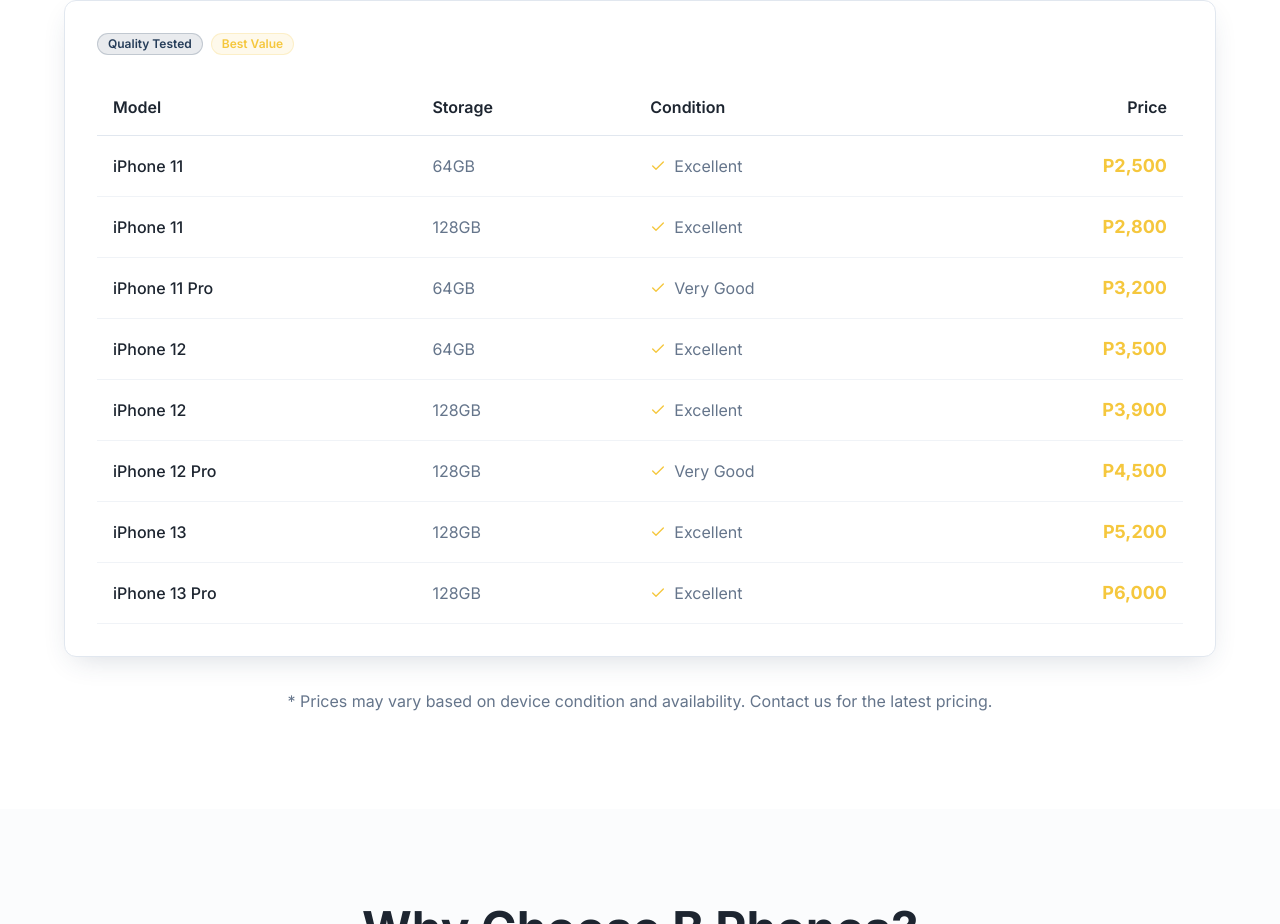
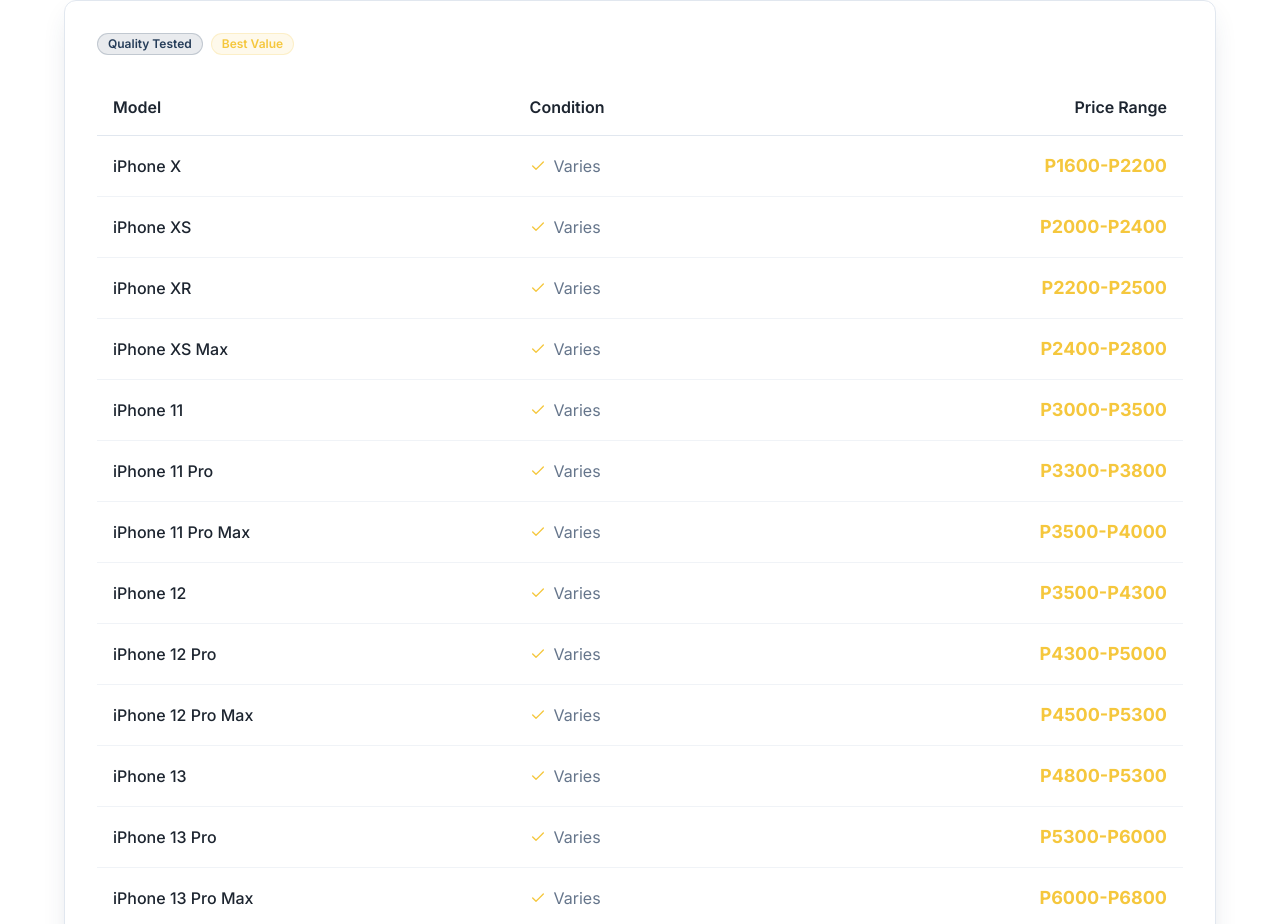
Before and after one commit to phemelogc/botswana-iphone-hub, a React (Vite) app: page / in a window 1280 px wide. Shown: the part 1876-2800 px from the top of the page. Built offline with nearby package versions, Linux system fonts and the light colour scheme; the HTML template or start-up script is replaced by a standard one.

Commit message:
updated price lists

```diff
--- a/src/components/PricingSection.tsx
+++ b/src/components/PricingSection.tsx
@@ -5,25 +5,83 @@ import { Badge } from "@/components/ui/badge";
 import { Check } from "lucide-react";
 
 const preOwnedPhones = [
-  { model: "iPhone 11", storage: "64GB", price: "P2,500", condition: "Excellent" },
-  { model: "iPhone 11", storage: "128GB", price: "P2,800", condition: "Excellent" },
-  { model: "iPhone 11 Pro", storage: "64GB", price: "P3,200", condition: "Very Good" },
-  { model: "iPhone 12", storage: "64GB", price: "P3,500", condition: "Excellent" },
-  { model: "iPhone 12", storage: "128GB", price: "P3,900", condition: "Excellent" },
-  { model: "iPhone 12 Pro", storage: "128GB", price: "P4,500", condition: "Very Good" },
-  { model: "iPhone 13", storage: "128GB", price: "P5,200", condition: "Excellent" },
-  { model: "iPhone 13 Pro", storage: "128GB", price: "P6,000", condition: "Excellent" },
+  { model: "iPhone X", priceRange: "P1600-P2200", condition: "Varies" },
+  { model: "iPhone XS", priceRange: "P2000-P2400", condition: "Varies" },
+  { model: "iPhone XR", priceRange: "P2200-P2500", condition: "Varies" },
+  { model: "iPhone XS Max", priceRange: "P2400-P2800", condition: "Varies" },
+
+  { model: "iPhone 11", priceRange: "P3000-P3500", condition: "Varies" },
+  { model: "iPhone 11 Pro", priceRange: "P3300-P3800", condition: "Varies" },
+  { model: "iPhone 11 Pro Max", priceRange: "P3500-P4000", condition: "Varies" },
+
+  { model: "iPhone 12", priceRange: "P3500-P4300", condition: "Varies" },
+  { model: "iPhone 12 Pro", priceRange: "P4300-P5000", condition: "Varies" },
+  { model: "iPhone 12 Pro Max", priceRange: "P4500-P5300", condition: "Varies" },
+
+  { model: "iPhone 13", priceRange: "P4800-P5300", condition: "Varies" },
+  { model: "iPhone 13 Pro", priceRange: "P5300-P6000", condition: "Varies" },
+  { model: "iPhone 13 Pro Max", priceRange: "P6000-P6800", condition: "Varies" },
+
+  { model: "iPhone 14", priceRange: "P6000-P6500", condition: "Varies" },
+  { model: "iPhone 14 Plus", priceRange: "P6500-P7000", condition: "Varies" },
+  { model: "iPhone 14 Pro Max", priceRange: "P7500-P8700", condition: "Varies" },
+
+  { model: "iPhone 15", priceRange: "P7000-P8000", condition: "Varies" },
+  { model: "iPhone 15 Plus", priceRange: "P7500-P8500", condition: "Varies" },
+  { model: "iPhone 15 Pro", priceRange: "P8000-P9500", condition: "Varies" },
+  { model: "iPhone 15 Pro Max", priceRange: "P9500-P11000", condition: "Varies" },
+
+  { model: "iPhone 16", priceRange: "P8000-P9000", condition: "Varies" },
+  { model: "iPhone 16 Plus", priceRange: "P8500-P9500", condition: "Varies" },
+  { model: "iPhone 16 Pro", priceRange: "P10000-P11500", condition: "Varies" },
+  { model: "iPhone 16 Pro Max", priceRange: "P11500-P13000", condition: "Varies" },
 ];
 
 const brandNewPhones = [
-  { model: "iPhone 13", storage: "128GB", price: "P7,500", warranty: "1 Year" },
-  { model: "iPhone 13", storage: "256GB", price: "P8,200", warranty: "1 Year" },
-  { model: "iPhone 14", storage: "128GB", price: "P9,500", warranty: "1 Year" },
-  { model: "iPhone 14", storage: "256GB", price: "P10,500", warranty: "1 Year" },
-  { model: "iPhone 14 Pro", storage: "256GB", price: "P13,500", warranty: "1 Year" },
-  { model: "iPhone 15", storage: "128GB", price: "P11,500", warranty: "1 Year" },
-  { model: "iPhone 15", storage: "256GB", price: "P12,800", warranty: "1 Year" },
-  { model: "iPhone 15 Pro", storage: "256GB", price: "P16,000", warranty: "1 Year" },
+  { model: "iPhone X", storage: "64GB", price: "P3300", warranty: "1 Year" },
+  { model: "iPhone X", storage: "256GB", price: "P3600", warranty: "1 Year" },
+  { model: "iPhone XR", storage: "64GB", price: "P3600", warranty: "1 Year" },
+  { model: "iPhone XR", storage: "128GB", price: "P3900", warranty: "1 Year" },
+  { model: "iPhone XS Max", storage: "64GB", price: "P3800", warranty: "1 Year" },
+  { model: "iPhone XS Max", storage: "256GB", price: "P4200", warranty: "1 Year" },
+
+  { model: "iPhone 11", storage: "64GB", price: "P4300", warranty: "1 Year" },
+  { model: "iPhone 11", storage: "128GB", price: "P4600", warranty: "1 Year" },
+  { model: "iPhone 11 Pro", storage: "64GB", price: "P5000", warranty: "1 Year" },
+  { model: "iPhone 11 Pro", storage: "256GB", price: "P5400", warranty: "1 Year" },
+  { model: "iPhone 11 Pro Max", storage: "64GB", price: "P5500", warranty: "1 Year" },
+  { model: "iPhone 11 Pro Max", storage: "256GB", price: "P5900", warranty: "1 Year" },
+
+  { model: "iPhone 12", storage: "64GB", price: "P5000", warranty: "1 Year" },
+  { model: "iPhone 12", storage: "128GB", price: "P5400", warranty: "1 Year" },
+  { model: "iPhone 12 Pro", storage: "128GB", price: "P6200", warranty: "1 Year" },
+  { model: "iPhone 12 Pro", storage: "256GB", price: "P6500", warranty: "1 Year" },
+  { model: "iPhone 12 Pro Max", storage: "128GB", price: "P6900", warranty: "1 Year" },
+  { model: "iPhone 12 Pro Max", storage: "256GB", price: "P7300", warranty: "1 Year" },
+
+  { model: "iPhone 13", storage: "128GB", price: "P6700", warranty: "1 Year" },
+  { model: "iPhone 13", storage: "256GB", price: "P7000", warranty: "1 Year" },
+  { model: "iPhone 13 Pro", storage: "128GB", price: "P8200", warranty: "1 Year" },
+  { model: "iPhone 13 Pro", storage: "256GB", price: "P8500", warranty: "1 Year" },
+  { model: "iPhone 13 Pro Max", storage: "128GB", price: "P8800", warranty: "1 Year" },
+  { model: "iPhone 13 Pro Max", storage: "256GB", price: "P9100", warranty: "1 Year" },
+
+  { model: "iPhone 14", storage: "128GB", price: "P8500", warranty: "1 Year" },
+  { model: "iPhone 14", storage: "256GB", price: "P8900", warranty: "1 Year" },
+  { model: "iPhone 14 Plus", storage: "128GB", price: "P9000", warranty: "1 Year" },
+  { model: "iPhone 14 Plus", storage: "256GB", price: "P9500", warranty: "1 Year" },
+  { model: "iPhone 14 Pro", storage: "128GB", price: "P10200", warranty: "1 Year" },
+  { model: "iPhone 14 Pro", storage: "256GB", price: "P10800", warranty: "1 Year" },
+  { model: "iPhone 14 Pro Max", storage: "128GB", price: "P10900", warranty: "1 Year" },
+  { model: "iPhone 14 Pro Max", storage: "256GB", price: "P11300", warranty: "1 Year" },
+
+  { model: "iPhone 15", storage: "128GB", price: "P10400", warranty: "1 Year" },
+  { model: "iPhone 15", storage: "256GB", price: "P11000", warranty: "1 Year" },
+  { model: "iPhone 15 Plus", storage: "128GB", price: "P11000", warranty: "1 Year" },
+  { model: "iPhone 15 Plus", storage: "256GB", price: "P11400", warranty: "1 Year" },
+  { model: "iPhone 15 Pro", storage: "128GB", price: "P12600", warranty: "1 Year" },
+  { model: "iPhone 15 Pro", storage: "256GB", price: "P13150", warranty: "1 Year" },
+  { model: "iPhone 15 Pro Max", storage: "256GB", price: "P15200", warranty: "1 Year" },
 ];
 
 const PricingSection = () => {
@@ -50,6 +108,7 @@ const PricingSection = () => {
               </TabsTrigger>
             </TabsList>
 
+            {/* PRE-OWNED TABLE */}
             <TabsContent value="preowned" className="space-y-6">
               <Card className="p-8 elegant-shadow border-border bg-card">
                 <div className="space-y-4">
@@ -63,23 +122,23 @@ const PricingSection = () => {
                       <thead>
                         <tr className="border-b border-border">
                           <th className="text-left py-4 px-4 text-foreground font-semibold">Model</th>
-                          <th className="text-left py-4 px-4 text-foreground font-semibold">Storage</th>
                           <th className="text-left py-4 px-4 text-foreground font-semibold">Condition</th>
-                          <th className="text-right py-4 px-4 text-foreground font-semibold">Price</th>
+                          <th className="text-right py-4 px-4 text-foreground font-semibold">Price Range</th>
                         </tr>
                       </thead>
                       <tbody>
                         {preOwnedPhones.map((phone, index) => (
                           <tr key={index} className="border-b border-border/50 hover:bg-muted/30 transition-smooth">
                             <td className="py-4 px-4 text-foreground font-medium">{phone.model}</td>
-                            <td className="py-4 px-4 text-muted-foreground">{phone.storage}</td>
                             <td className="py-4 px-4">
                               <div className="flex items-center gap-2">
                                 <Check className="w-4 h-4 text-accent" />
                                 <span className="text-muted-foreground">{phone.condition}</span>
                               </div>
                             </td>
-                            <td className="py-4 px-4 text-right text-accent font-bold text-lg">{phone.price}</td>
+                            <td className="py-4 px-4 text-right text-accent font-bold text-lg">
+                              {phone.priceRange}
+                            </td>
                           </tr>
                         ))}
                       </tbody>
@@ -89,6 +148,7 @@ const PricingSection = () => {
               </Card>
             </TabsContent>
 
+            {/* BRAND NEW TABLE */}
             <TabsContent value="brandnew" className="space-y-6">
               <Card className="p-8 elegant-shadow border-border bg-card">
                 <div className="space-y-4">
@@ -118,7 +178,9 @@ const PricingSection = () => {
                                 <span className="text-muted-foreground">{phone.warranty}</span>
                               </div>
                             </td>
-                            <td className="py-4 px-4 text-right text-accent font-bold text-lg">{phone.price}</td>
+                            <td className="py-4 px-4 text-right text-accent font-bold text-lg">
+                              {phone.price}
+                            </td>
                           </tr>
                         ))}
                       </tbody>
```
